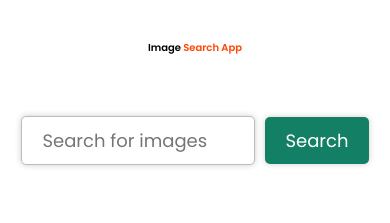
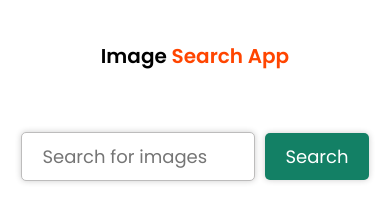
Before and after one commit to Jonzdee/search_image_App, a plain HTML site: page index.html in a window 390 px wide. Shown: the top 223 px of the page. Drawn offline with Linux system fonts and the light colour scheme.

Commit message:
Update style.css

```diff
--- a/style.css
+++ b/style.css
@@ -108,7 +108,7 @@ form {
     width: 45%;
   }
    h1{
-    font-size:30px
+    font-size:30px;
        font-weight: bold;
 }
 }
@@ -118,5 +118,7 @@ form {
     width: 100%;
   }
   h1{
-    font-size:10px
+    font-size:20px;
+      font-weight: bold;
+
 }
```
